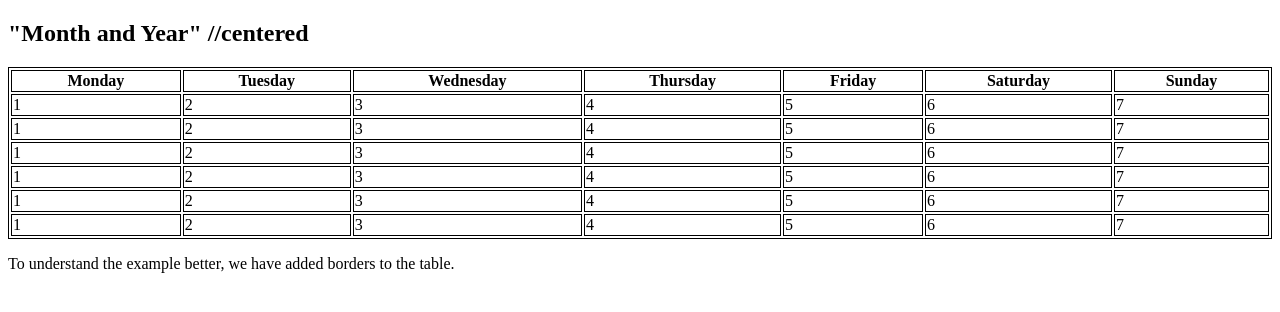
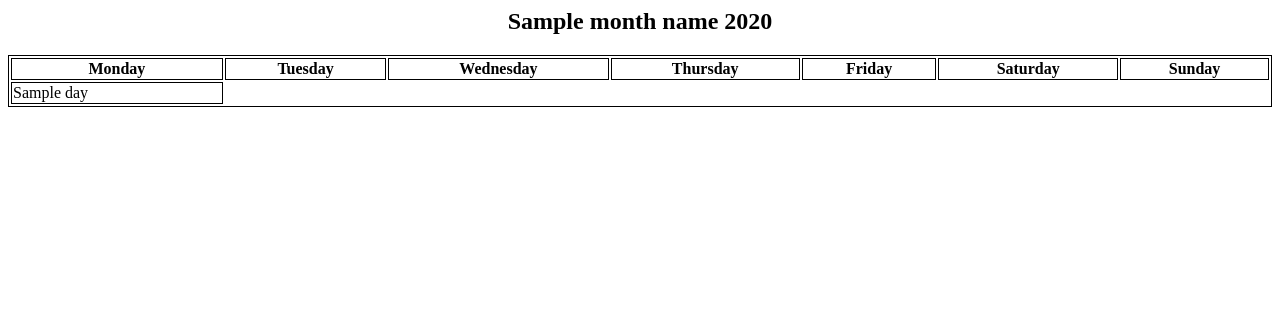
Before and after one commit to sinncodes/atlas, a Django app: template workouts/templates/workouts/calendar.html in a window 1280 px wide. Shown: the top 312 px of the page. Run offline with Django 5.2, Linux system fonts and the light colour scheme; the template is opened without the code that fills it: most values are stand-ins (such as "Sample title", 1, 10 or a date in 2020).

Commit message:
building the calendar v.2

```diff
--- /dev/null
+++ b/workouts/static/workouts/calendar.css
@@ -0,0 +1,4 @@
+li a{
+table, th, td { border: 1px solid black; }
+td.today { background: gold; font-weight: bold; }
+}
--- a/workouts/templates/workouts/calendar.html
+++ b/workouts/templates/workouts/calendar.html
@@ -1,80 +1,36 @@
-<!DOCTYPE html>
+{% load static %}
+<link rel="stylesheet" href="{% static 'workouts/calendar.css' %}">
+<style>
+table, th, td { border: 1px solid black; }
+td.today { background: gold; font-weight: bold; }
+</style>
 <html>
-<style>
-table, th, td {
-  border:1px solid black;
-}
-</style>
 <body>
 
-<h2>"Month and Year" //centered</h2>
+
+
+<h2 style="text-align:center">{{ month_name }} {{ year }}</h2>
+
 <table style="width:100%">
   <tr>
-    <th>Monday</th>
-    <th>Tuesday</th>
-    <th>Wednesday</th>
-    <th>Thursday</th>
-    <th>Friday</th>
-    <th>Saturday</th>
-    <th>Sunday</th>
+    <th>Monday</th><th>Tuesday</th><th>Wednesday</th>
+    <th>Thursday</th><th>Friday</th><th>Saturday</th><th>Sunday</th>
   </tr>
+
+  {% for week in weeks %}
   <tr>
-    <td>1</td>
-    <td>2</td>
-    <td>3</td>
-    <td>4</td>
-    <td>5</td>
-    <td>6</td>
-    <td>7</td>
+    {% for day in week %}
+      {% if day == 0 %}
+        <td></td>
+      {% elif day == today_day %}
+        <td class="today">{{ day }}</td>
+      {% else %}
+        <td>{{ day }}</td>
+      {% endif %}
+    {% endfor %}
   </tr>
-    <tr>
-    <td>1</td>
-    <td>2</td>
-    <td>3</td>
-    <td>4</td>
-    <td>5</td>
-    <td>6</td>
-    <td>7</td>
-  </tr>
-    <tr>
-    <td>1</td>
-    <td>2</td>
-    <td>3</td>
-    <td>4</td>
-    <td>5</td>
-    <td>6</td>
-    <td>7</td>
-  </tr>
-    <tr>
-    <td>1</td>
-    <td>2</td>
-    <td>3</td>
-    <td>4</td>
-    <td>5</td>
-    <td>6</td>
-    <td>7</td>
-  </tr>
-    <tr>
-    <td>1</td>
-    <td>2</td>
-    <td>3</td>
-    <td>4</td>
-    <td>5</td>
-    <td>6</td>
-    <td>7</td>
-  </tr>
-    <tr>
-    <td>1</td>
-    <td>2</td>
-    <td>3</td>
-    <td>4</td>
-    <td>5</td>
-    <td>6</td>
-    <td>7</td>
-  </tr>
+  {% endfor %}
 </table>
-
-<p>To understand the example better, we have added borders to the table.</p>
 
 </body>
 </html>
```
Also changed, not shown: workouts/views.py (+9 -7 lines).
